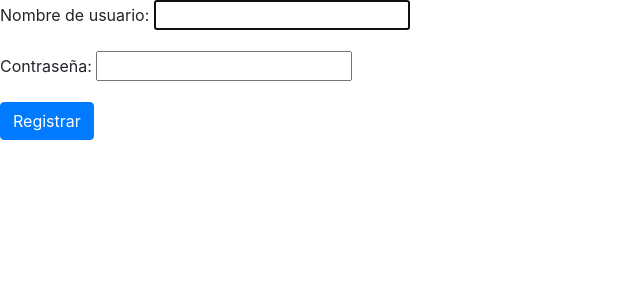
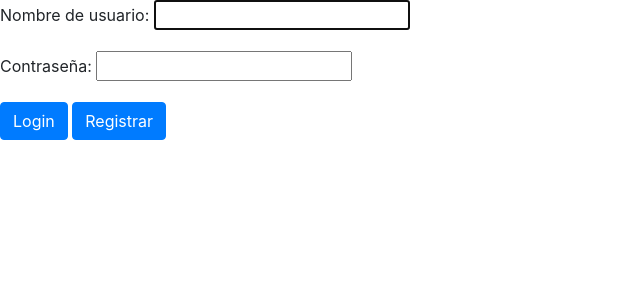
Before and after one commit to joseMigue/Django-crud, a Django app: page / in a window 1280 px wide. Shown: the top 300 px of the page, without its empty margins (0-640 px from the left). Run offline with Django 3.2, Linux system fonts and the light colour scheme; some libraries are stand-ins or nearby versions.

Commit message:
registrar

```diff
--- a/APP/APP/urls.py
+++ b/APP/APP/urls.py
@@ -16,10 +16,11 @@ Including another URLconf
 from django.contrib import admin
 from django.urls import path,include
 from django.contrib.auth.views import LogoutView
-from peliculas.views import Login
+from peliculas.views import Login,UsuarioCreateView
 urlpatterns = [
     path('admin/', admin.site.urls),
     path('', include('peliculas.urls')),
         path('', Login.as_view(), name='login'),
-    path('logout/', LogoutView.as_view(), name="logout")
+    path('logout/', LogoutView.as_view(), name="logout"),
+        path('registrar/',UsuarioCreateView.as_view(), name="registrar"),
 ]
--- a/APP/peliculas/templates/usuario/usuario_login.html
+++ b/APP/peliculas/templates/usuario/usuario_login.html
@@ -4,6 +4,7 @@
     <form action="" method="post">
         {% csrf_token %}
         {{ form.as_p }}
-        <button type="submit" class="btn btn-primary">Registrar</button>
+        <button type="submit" class="btn btn-primary">Login</button>
+        <a class="btn btn-primary" href="{%url 'registrar'%}" >Registrar</a>
     </form>
 {% endblock body %}
--- a/APP/peliculas/urls.py
+++ b/APP/peliculas/urls.py
@@ -1,5 +1,5 @@
 from django.urls import path
-from .views import PeliculaCreateView, PeliculaListView,PeliculaDetailView,PeliculaDeleteView,PeliculaUpdateView,UsuarioCreateView
+from .views import PeliculaCreateView, PeliculaListView,PeliculaDetailView,PeliculaDeleteView,PeliculaUpdateView
 
 app_name = 'pelicula'
 urlpatterns = [
@@ -8,6 +8,6 @@ urlpatterns = [
     path('detalle/<int:pk>', PeliculaDetailView.as_view(), name="detalle"),
     path('eliminar/<int:pk>', PeliculaDeleteView.as_view(), name='eliminar'),
     path('editar/<int:pk>', PeliculaUpdateView.as_view(), name="editar"),
-    path('registrar/',UsuarioCreateView.as_view(), name="registrar"),
+
 
 ]
--- a/APP/peliculas/views.py
+++ b/APP/peliculas/views.py
@@ -7,9 +7,6 @@ from django.forms import forms
 from django.contrib.auth.views import LoginView,LogoutView
 
 # Create your views here.
-
-
-
 class PeliculaCreateView(CreateView):
     model = Pelicula
     form_class = PeliculaForm
```
